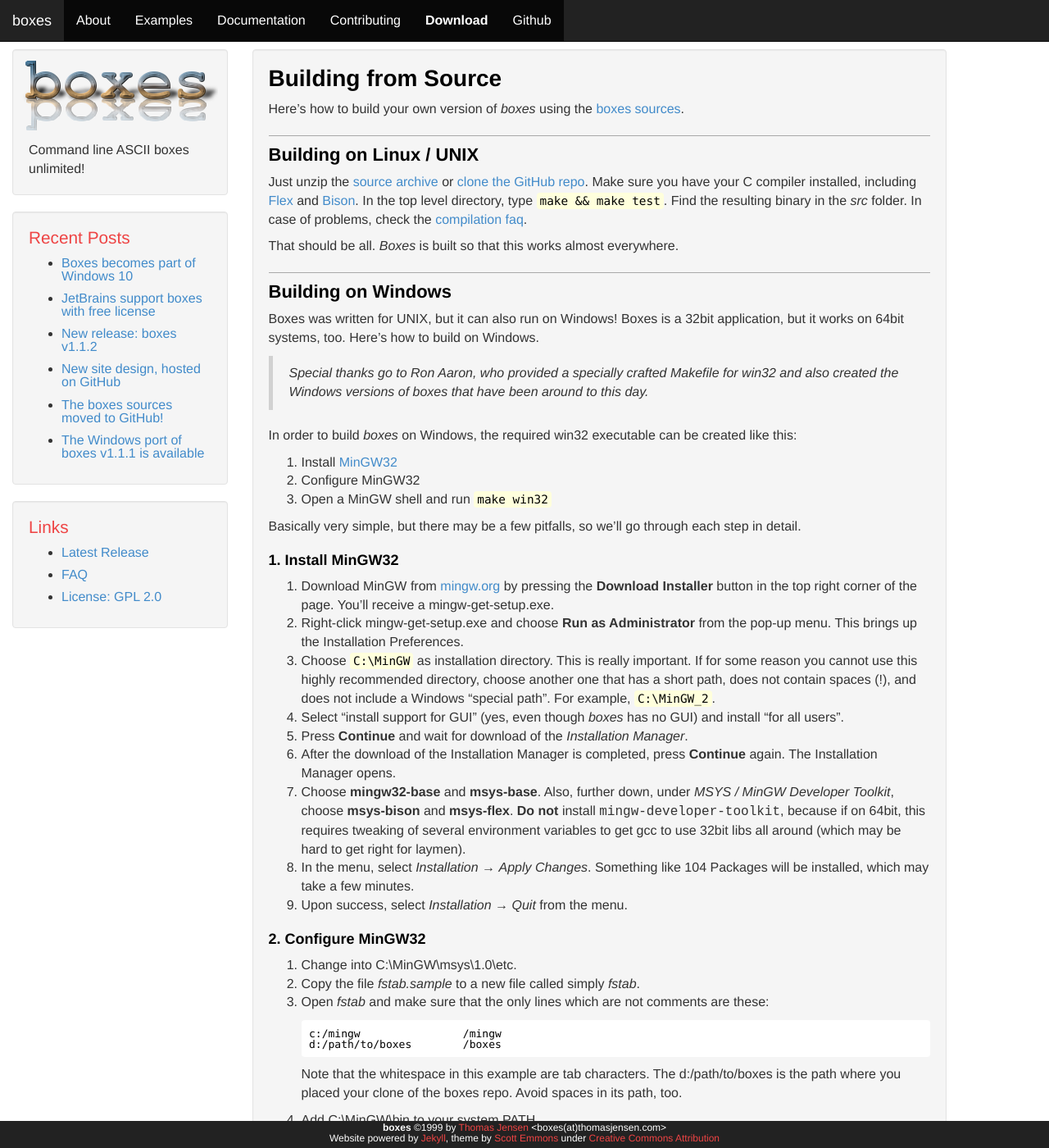
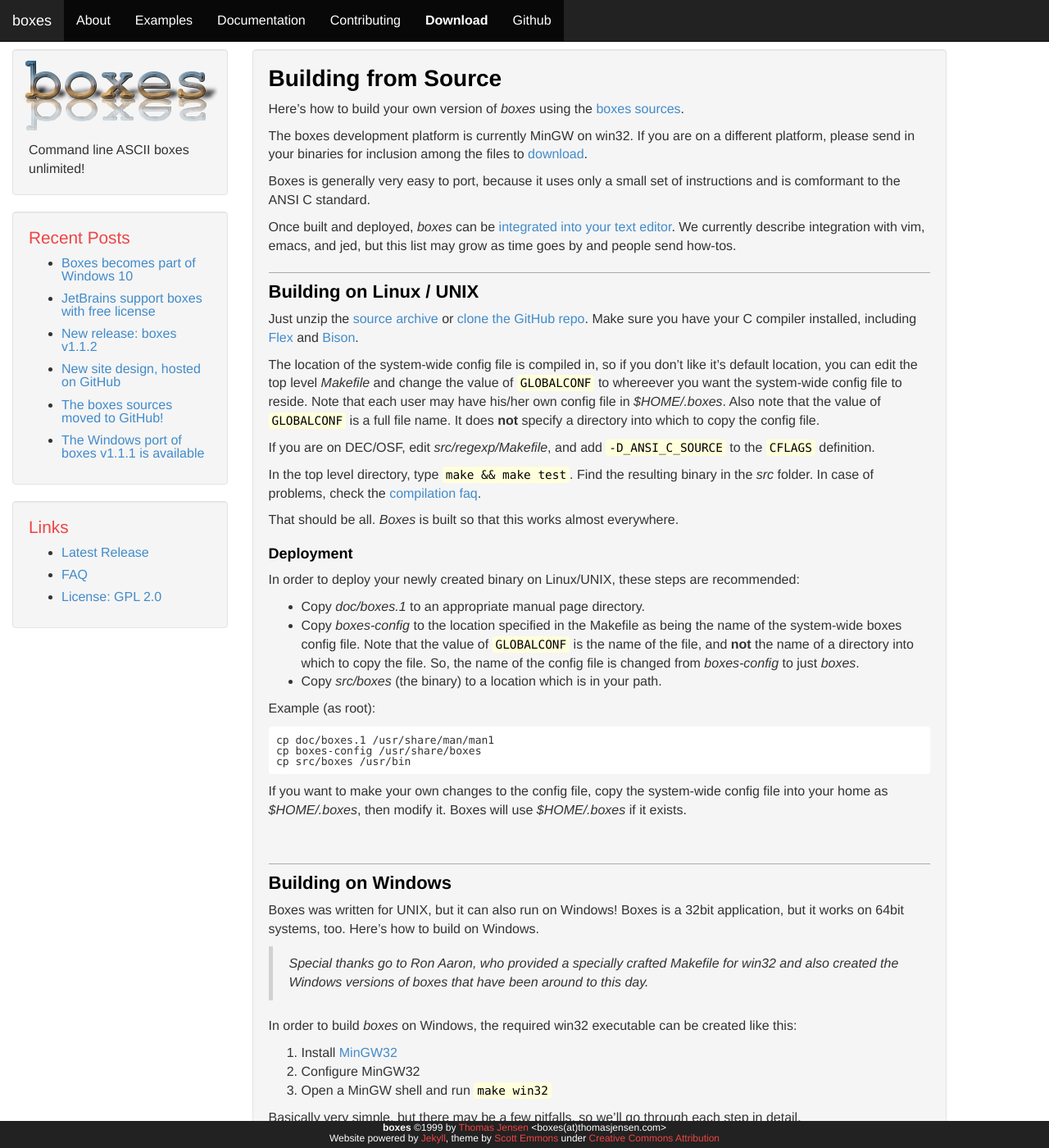
Before and after one commit to ascii-boxes/boxes, a Jekyll site: the page built from build.html, in a window 1280 px wide and 1400 px high. Shown: the whole window at 82% size. Built offline with Jekyll 4.4.1, drawn with Linux system fonts in a browser that asks for light colours.

Commit message:
Move some information from README.md to build.html

```diff
--- a/build.html
+++ b/build.html
@@ -5,13 +5,67 @@
 
 # Building from Source
 
-Here's how to build your own version of *boxes* using the [boxes sources](https://github.com/{{ site.github }}){:target="_blank"}.
+Here's how to build your own version of *boxes* using the
+[boxes sources](https://github.com/{{ site.github }}){:target="_blank"}.
+
+The boxes development platform is currently MinGW on win32. If you are on a
+different platform, please send in your binaries for inclusion among the files to
+[download](https://github.com/ascii-boxes/boxes/releases).
+
+Boxes is generally very easy to port, because it uses only a small set of instructions
+and is comformant to the ANSI C standard.
+
+Once built and deployed, *boxes* can be
+[integrated into your text editor]({{ site.baseurl }}/docs/install.html).
+We currently describe integration with vim, emacs, and jed, but
+this list may grow as time goes by and people send how-tos.
+
 
 ## Building on Linux / UNIX
 
-Just unzip the [source archive](https://github.com/{{ site.github }}/releases/latest){:target="_blank"} or [clone the GitHub repo](https://help.github.com/articles/cloning-a-repository/){:target="_blank"}. Make sure you have your C&nbsp;compiler installed, including [Flex](http://flex.sourceforge.net/){:target="_blank"} and [Bison](http://www.gnu.org/software/bison/){:target="_blank"}. In the top level directory, type `make && make test`. Find the resulting binary in the *src* folder. In case of problems, check the [compilation faq]({{ site.baseurl }}/docs/faq.html#q5).
+Just unzip the [source archive](https://github.com/{{ site.github }}/releases/latest){:target="_blank"}
+or [clone the GitHub repo](https://help.github.com/articles/cloning-a-repository/){:target="_blank"}.
+Make sure you have your C&nbsp;compiler installed, including
+[Flex](https://github.com/westes/flex){:target="_blank"} and
+[Bison](http://www.gnu.org/software/bison/){:target="_blank"}.
+
+The location of the system-wide config file is compiled in, so if you don't like it's default location,
+you can edit the top level *Makefile* and change the value of `GLOBALCONF` to
+whereever you want the system-wide config file to reside. Note that
+each user may have his/her own config file in *$HOME/.boxes*.
+Also note that the value of `GLOBALCONF` is a full file name. It does
+**not** specify a directory into which to copy the config file.
+
+If you are on DEC/OSF, edit *src/regexp/Makefile*, and add `-D_ANSI_C_SOURCE` to the `CFLAGS` definition.
+
+In the top level directory, type `make && make test`. Find the resulting binary in the *src* folder.
+In case of problems, check the [compilation faq]({{ site.baseurl }}/docs/faq.html#q5).
 
 That should be all. *Boxes* is built so that this works almost everywhere.
+
+### Deployment
+
+In order to deploy your newly created binary on Linux/UNIX, these steps are recommended:
+
+- Copy *doc/boxes.1* to an appropriate manual page directory.
+- Copy *boxes-config* to the location specified in the Makefile
+  as being the name of the system-wide boxes config file.
+  Note that the value of `GLOBALCONF` is the name of the file,
+  and **not** the name of a directory into which to copy the file.
+  So, the name of the config file is changed from *boxes-config* to just *boxes*.
+- Copy *src/boxes* (the binary) to a location which is in your path.
+
+Example (as root):
+
+    cp doc/boxes.1 /usr/share/man/man1
+    cp boxes-config /usr/share/boxes
+    cp src/boxes /usr/bin
+
+If you want to make your own changes to the config file, copy the system-wide config file
+into your home as *$HOME/.boxes*, then modify it. Boxes will use *$HOME/.boxes* if it exists.
+
+<p><br/></p>
+
 
 ## Building on Windows
 
```
